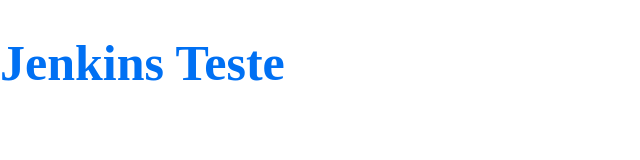
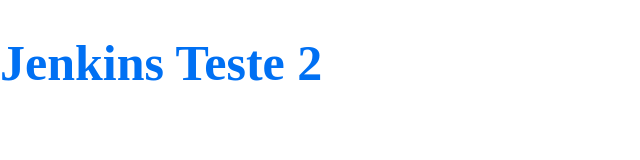
Before and after one commit to fpaes-beijaflore/test_nextjs, a Next.js app: page / in a window 1280 px wide. Shown: the top 160 px of the page, without its empty margins (0-640 px from the left). Built offline with nearby package versions, Linux system fonts and the light colour scheme.

Commit message:
make it better

```diff
--- a/package.json
+++ b/package.json
@@ -2,7 +2,7 @@
   "name": "with-styled-components",
   "version": "1.0.0",
   "scripts": {
-    "dev": "next",
+    "dev": "next -p 3001",
     "build": "next build",
     "start": "next start"
   },
--- a/pages/index.js
+++ b/pages/index.js
@@ -6,5 +6,5 @@
 `
 
 export default function Home() {
-  return <Title>Jenkins Teste</Title>
+  return <Title>Jenkins Teste 2</Title>
 }
```
